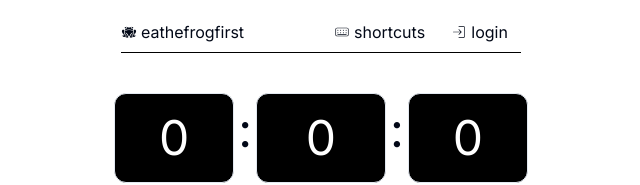
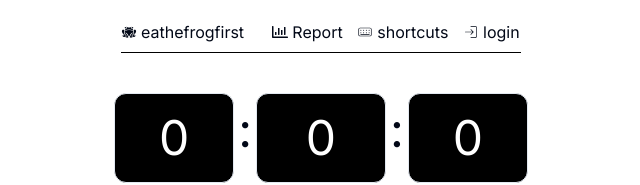
Before and after one commit to peterjohnson1000/pomodoro-app, a Next.js app: page / in a window 1280 px wide. Shown: the top 185 px of the page, without its empty margins (319-959 px from the left). Built offline with nearby package versions, Linux system fonts and the light colour scheme.

Commit message:
added report button on header

```diff
--- a/app/(header)/Header.tsx
+++ b/app/(header)/Header.tsx
@@ -1,5 +1,6 @@
 import { CiKeyboard, CiLogin } from "react-icons/ci";
 import { GiFrog } from "react-icons/gi";
+import { FaRegChartBar } from "react-icons/fa";
 import {
     DropdownMenu,
     DropdownMenuContent,
@@ -19,8 +20,12 @@ const Header = () => {
                 <GiFrog />
                 <p className="ml-1">eathefrogfirst</p>
             </div>
-            <div className="w-[200px] flex justify-around">
+            <div className="w-[250px] flex justify-around">
                 <div className="flex justify-center items-center">
+                    <FaRegChartBar className="cursor-not-allowed" />
+                    <button className="ml-1 cursor-not-allowed">Report</button>
+                </div>
+                <div className="flex justify-center items-center mx-3">
                     <CiKeyboard className="mr-1" />
                     <DropdownMenu>
                         <DropdownMenuTrigger>shortcuts</DropdownMenuTrigger>
```
